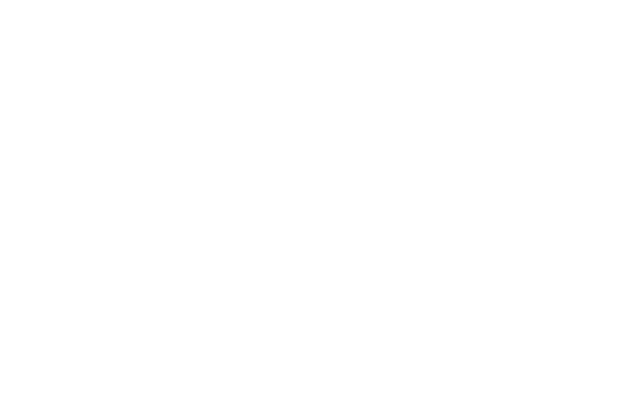
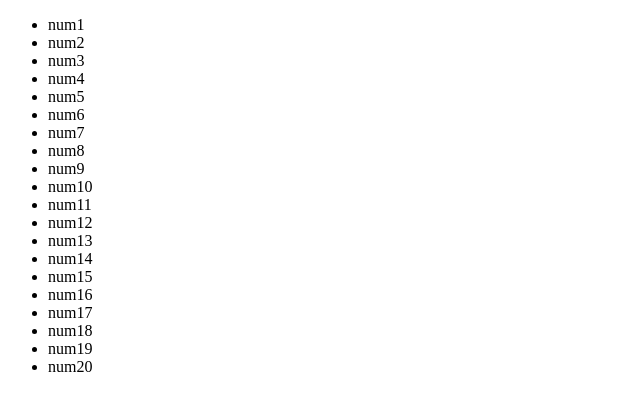
Before and after one commit to aslihui/myContent, a plain HTML site: page index2.html in a window 1280 px wide. Shown: the whole page, without its empty margins (0-640 px from the left). Drawn offline with Linux system fonts and the light colour scheme.

Commit message:
测试一下

```diff
--- a/index2.html
+++ b/index2.html
@@ -2,9 +2,32 @@
 <html lang="en">
 <head>
 	<meta charset="UTF-8">
-	<title>Document</title>
+	<title>git练习和测试</title>
 </head>
 <body>
-
+	<div class="content">
+		<ul>
+			<li name="item1">num1</li>
+			<li name="item2">num2</li>
+			<li name="item3">num3</li>
+			<li name="item4">num4</li>
+			<li name="item5">num5</li>
+			<li name="item6">num6</li>
+			<li name="item7">num7</li>
+			<li name="item8">num8</li>
+			<li name="item9">num9</li>
+			<li name="item10">num10</li>
+			<li name="item11">num11</li>
+			<li name="item12">num12</li>
+			<li name="item13">num13</li>
+			<li name="item14">num14</li>
+			<li name="item15">num15</li>
+			<li name="item16">num16</li>
+			<li name="item17">num17</li>
+			<li name="item18">num18</li>
+			<li name="item19">num19</li>
+			<li name="item20">num20</li>
+		</ul>
+	</div>
 </body>
 </html>
```
